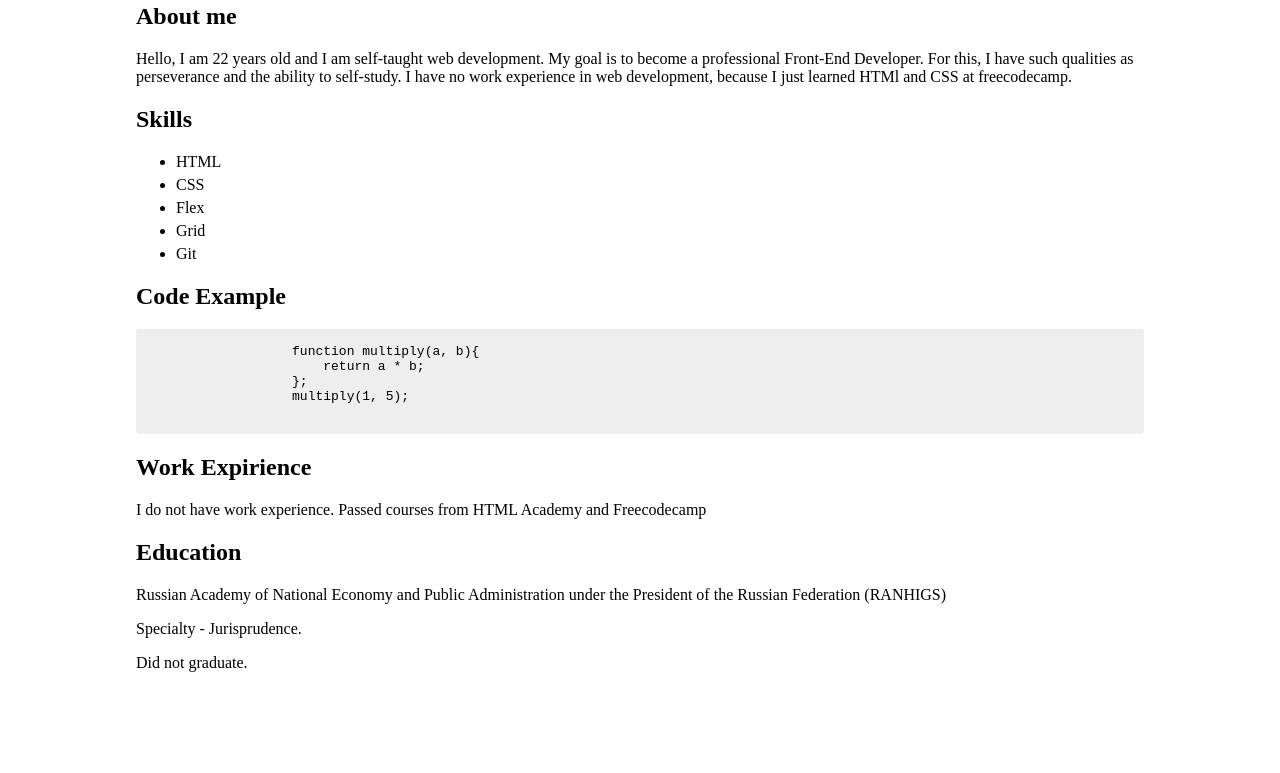
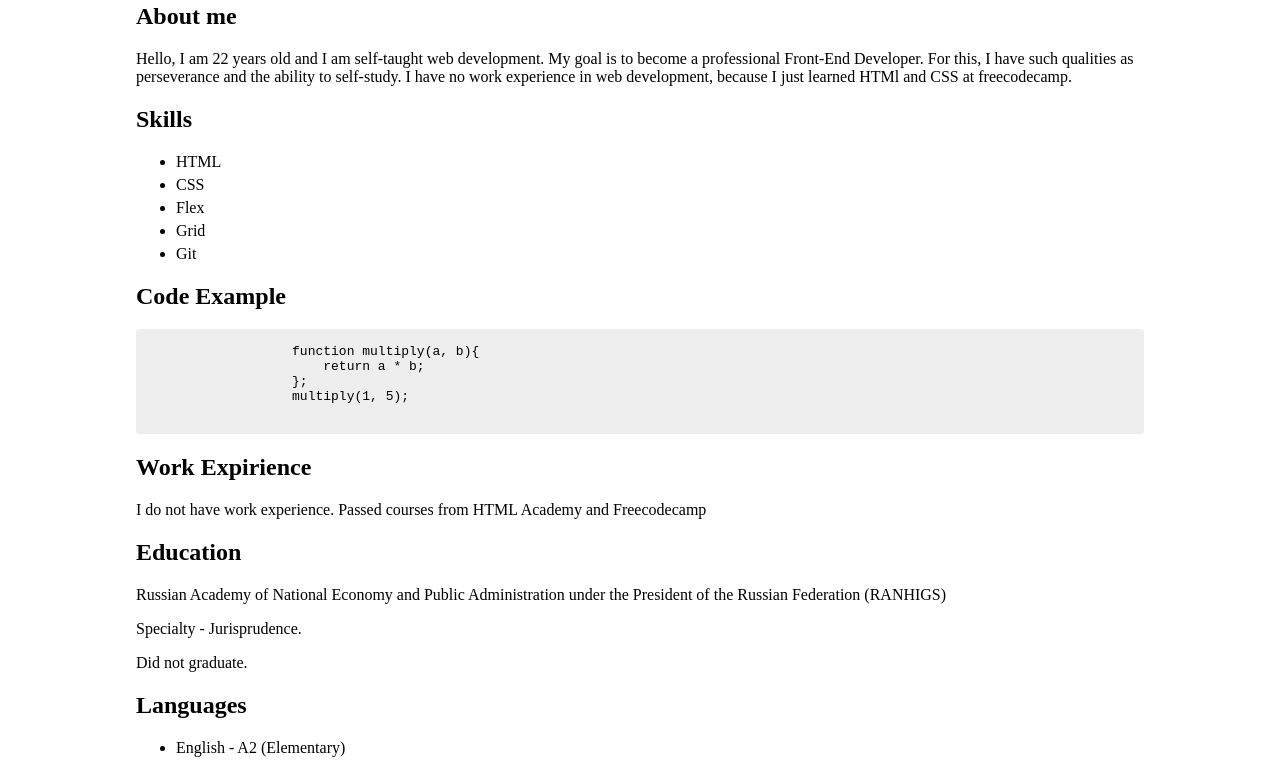
Before and after one commit to rmnvn/rsschool-cv, a plain HTML site: page index.html in a window 1280 px wide. Shown: the part 285-1058 px from the top of the page. Before the commit the page ends 973 px from the top, so only its background shows below. Drawn offline with Linux system fonts and the light colour scheme.

Commit message:
feat: add Languages section

```diff
--- a/index.html
+++ b/index.html
@@ -71,6 +71,12 @@
                 <p>Did not graduate.
                 </p>
             </section>
+            <section>
+                <h2>Languages</h2>
+                <ul>
+                    <li>English - A2 (Elementary)</li>
+                </ul>
+            </section>
         </main>
     </div>
 </body>
```
